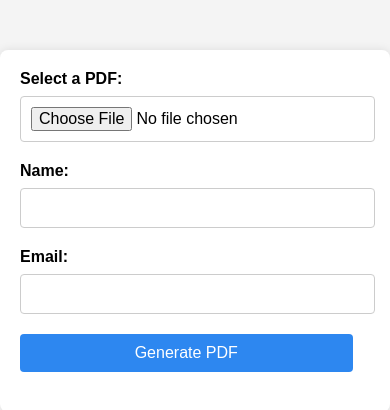
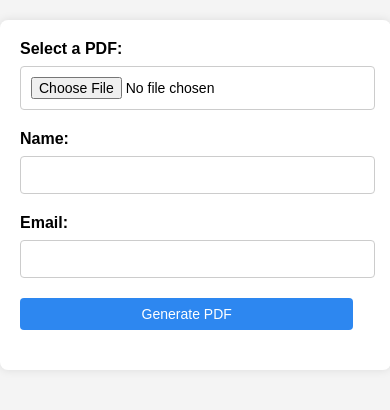
Before and after one commit to joeneuman/form-to-PDF, a plain HTML site: page index.html in a window 390 px wide. Drawn offline with Linux system fonts and the light colour scheme.

Commit message:
updated for mobile

```diff
--- a/index.html
+++ b/index.html
@@ -3,6 +3,7 @@
 <head>
     <title>PDF Form Filler</title>
     <link rel="stylesheet" href="styles.css">
+    <meta name="viewport" content="width=device-width, initial-scale=1.0">
 </head>
 <body>
     <form id="pdfForm">
--- a/styles.css
+++ b/styles.css
@@ -40,3 +40,19 @@ input[type="submit"] {
 input[type="submit"]:hover {
     background-color: #256abf;
 }
+
+/* Responsive styles */
+@media only screen and (max-width: 768px) {
+    form {
+        width: 90%;  /* Increase width for mobile */
+        margin: 20px auto;  /* Decrease margin for mobile */
+    }
+
+    input[type="text"], input[type="email"], input[type="file"], input[type="submit"] {
+        font-size: 14px;  /* Smaller font size for mobile */
+    }
+
+    input[type="submit"] {
+        padding: 8px;  /* Smaller padding for mobile */
+    }
+}
```
